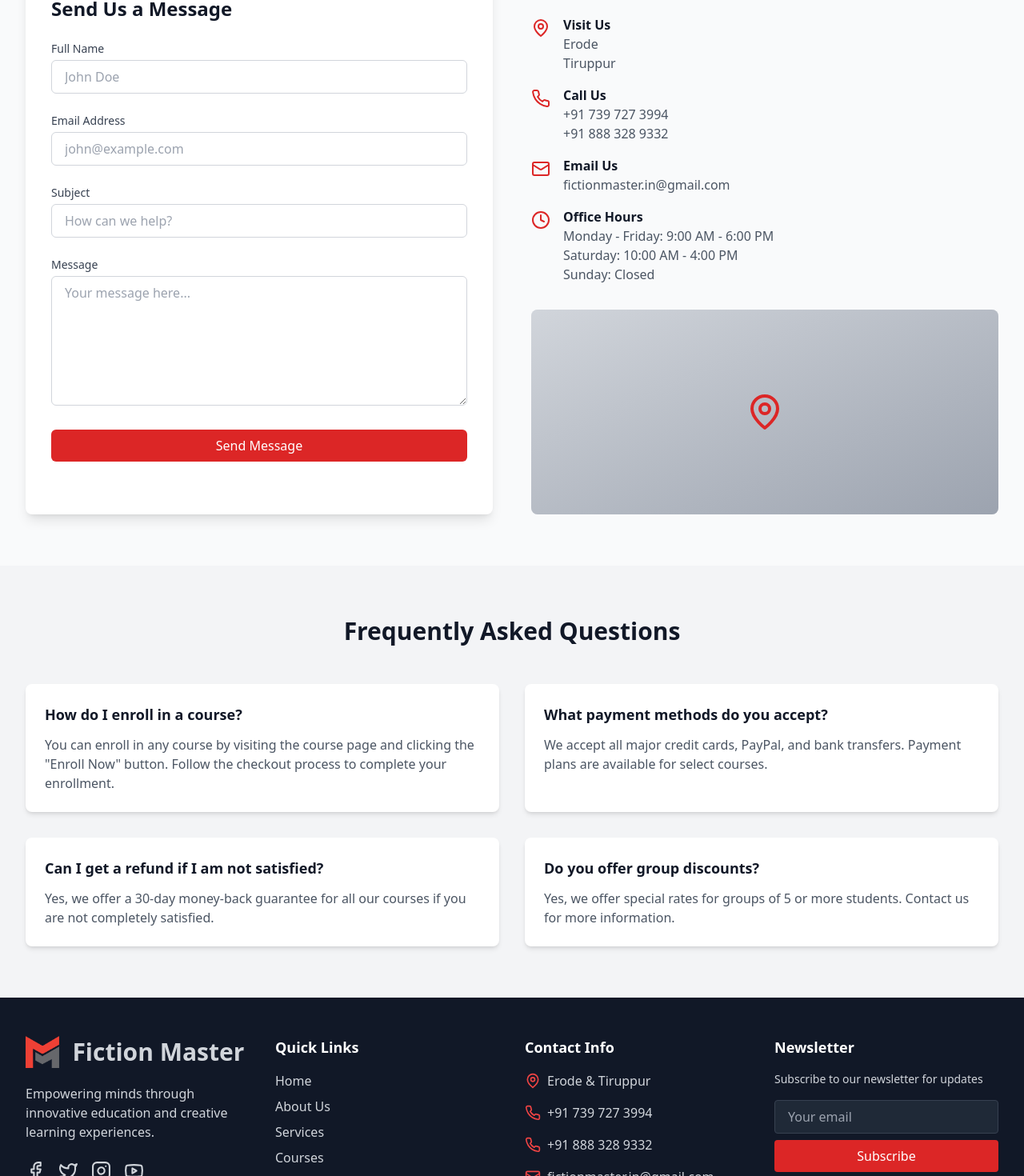
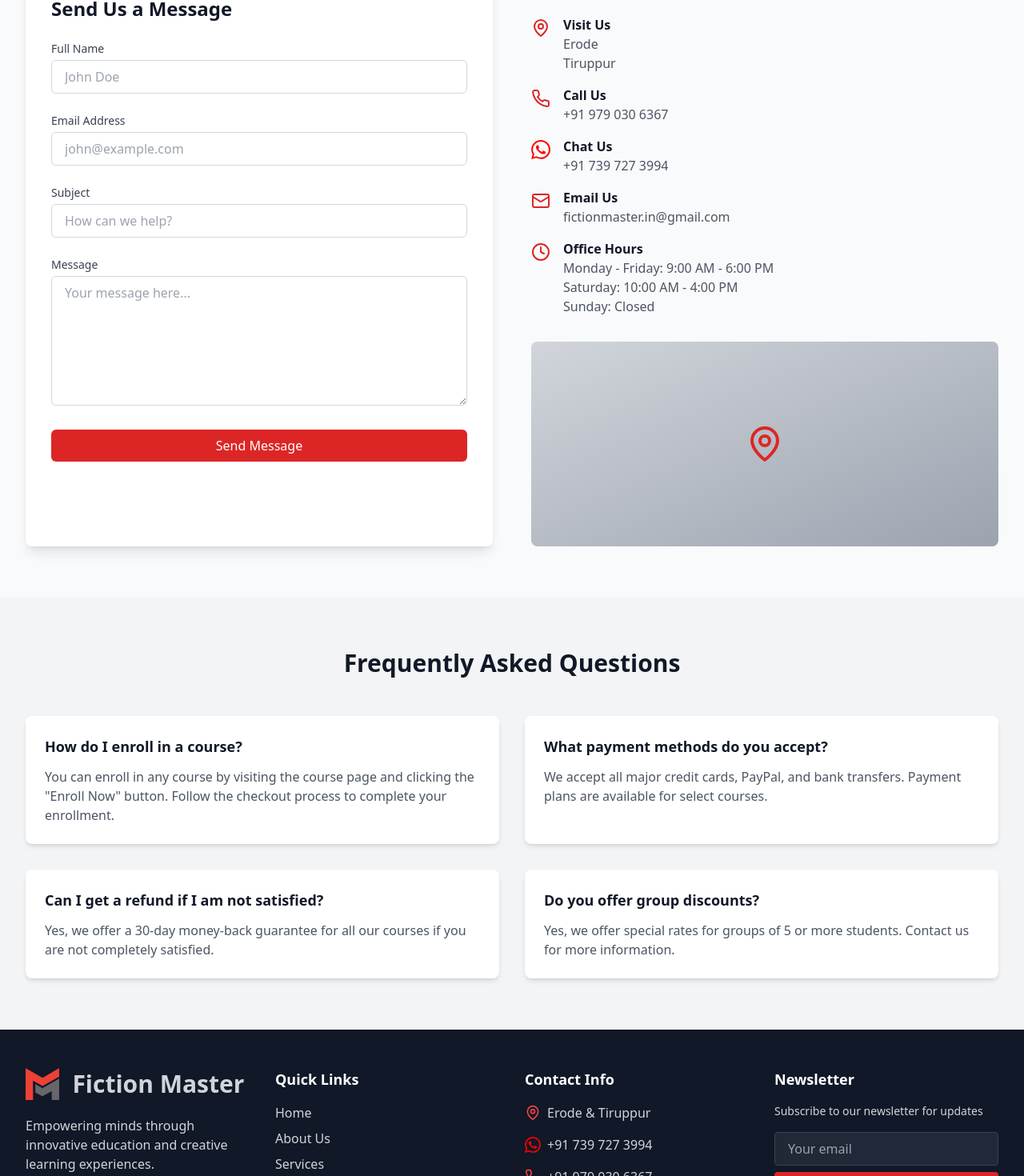
Before and after one commit to Irudium-GS/Fiction-Master, a React (Vite) app: page /contact in a window 1280 px wide. Shown: the part 437-1907 px from the top of the page at 80% size. Built offline with nearby package versions, Linux system fonts and the light colour scheme.

Commit message:
whatsapp icon changed

```diff
--- a/src/components/Footer.tsx
+++ b/src/components/Footer.tsx
@@ -1,6 +1,7 @@
 import React from 'react';
 import { Link } from 'react-router-dom';
 import { Facebook, Twitter, Instagram, Youtube, Mail, Phone, MapPin } from 'lucide-react';
+import whatsapp from './Assets/whatsapp.svg'
 import logo  from './Assets/Logo.png'
 
 const Footer = () => {
@@ -45,7 +46,7 @@ const Footer = () => {
                 Erode & Tiruppur
               </li>
               <li className="flex items-center">
-                <Phone size={20} className="mr-2 text-red-500" />
+                <img src={whatsapp} className="w-5 h-5 mr-2" alt="WhatsApp" />
                 <a href="https://wa.me/917397273994" className="text-gray-300 hover:underline">
                   +91 739 727 3994
                 </a>
@@ -53,8 +54,8 @@ const Footer = () => {
 
               <li className="flex items-center">
                 <Phone size={20} className="mr-2 text-red-500" />
-                <a href="https://wa.me/918883289332" className="text-gray-300 hover:underline">
-                +91 888 328 9332
+                <a href="tel:+919790306367" className="text-gray-300 hover:underline">
+                +91 979 030 6367
                 </a>
               </li>
 
--- a/src/pages/Contact.tsx
+++ b/src/pages/Contact.tsx
@@ -1,6 +1,7 @@
 import React from 'react';
 import { motion } from 'framer-motion';
 import { Mail, Phone, MapPin, Clock } from 'lucide-react';
+import whatsapp from '../components/Assets/whatsapp.svg'
 
 const Contact = () => {
   return (
@@ -106,10 +107,14 @@ const Contact = () => {
                     <Phone className="w-6 h-6 text-red-600 mr-4 mt-1" />
                     <div>
                       <h3 className="font-semibold">Call Us</h3>
+                      <a href="tel:+919790306367" className="text-gray-600">+91 979 030 6367</a>
+                    </div>
+                  </div>
+                  <div className="flex items-start">
+                    <img src={whatsapp} className="w-6 h-6 text-red-600 mr-4 mt-1" />
+                    <div>
+                      <h3 className="font-semibold">Chat Us</h3>
                       <a href="https://wa.me/917397273994" className="text-gray-600">+91 739 727 3994</a>
-                      <br />
-                      <a href="https://wa.me/918883289332" className="text-gray-600">+91 888 328 9332</a>
-
                     </div>
                   </div>
                   <div className="flex items-start">
```
Also changed, not shown: src/components/Assets/whatsapp.svg (added).
